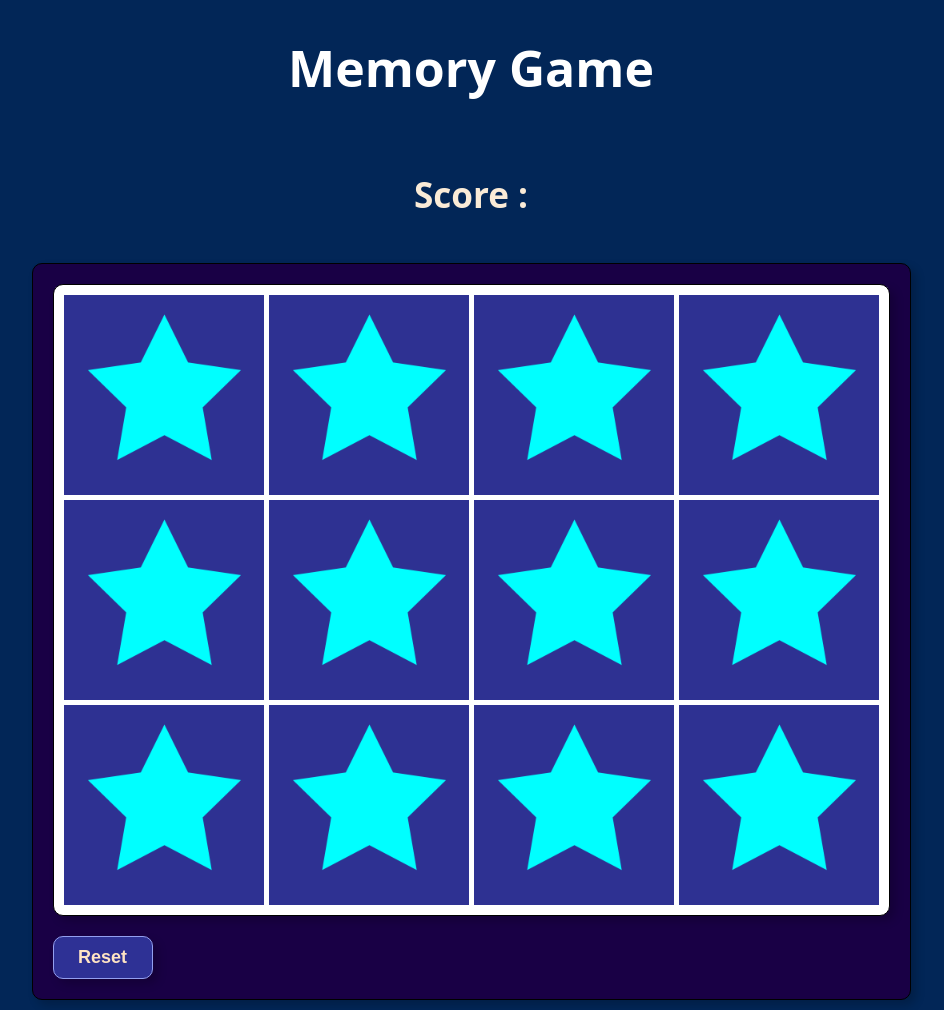
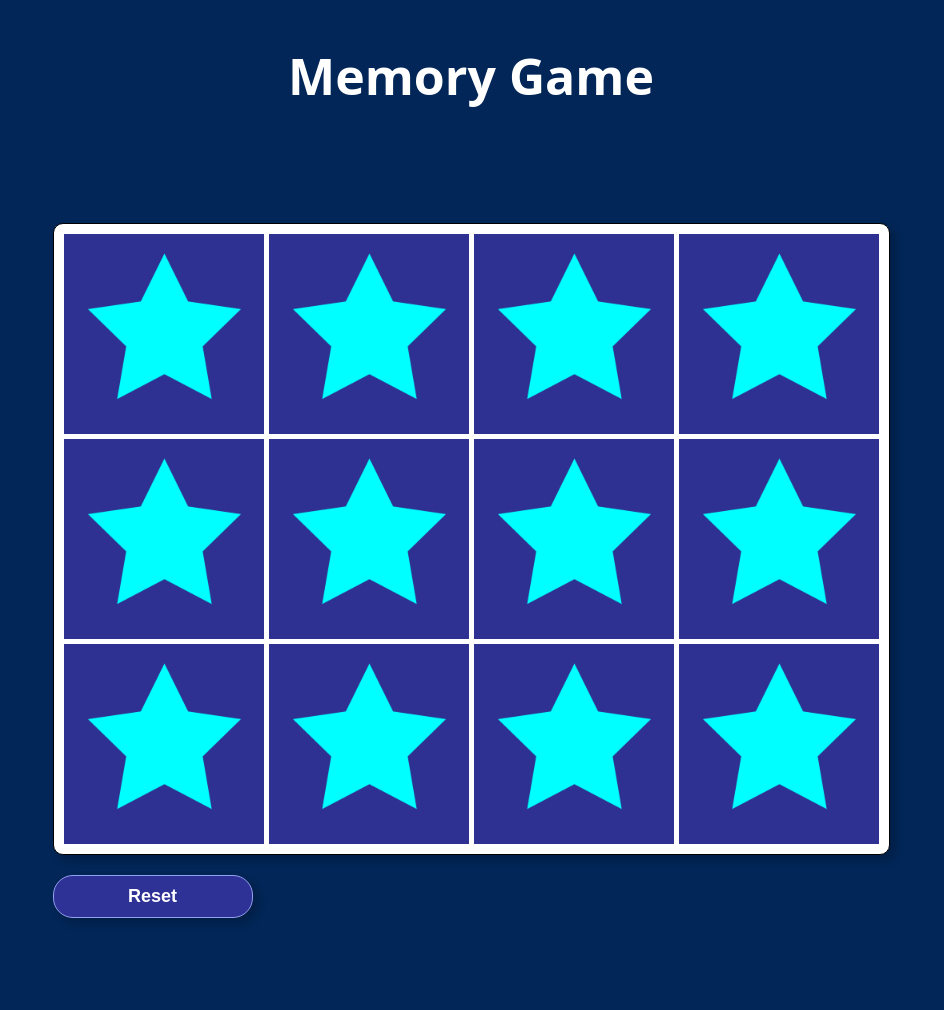
Before and after one commit to sameera474/Game-Project, a plain HTML site: page index.html in a window 1280 px wide. Shown: the whole page, without its empty margins (169-1113 px from the left). After the commit the page ends 936 px from the top, so only its background shows below. Drawn offline with Linux system fonts and the light colour scheme.

Commit message:
Adjested the Head lines

```diff
--- a/index.html
+++ b/index.html
@@ -7,12 +7,14 @@
     <link rel="stylesheet" href="style.css" />
   </head>
   <body>
-    <h1>Memory Game</h1>
-    <h3 id="your_results">Score : <span id="result"></span></h3>
+    <div class="main_Container">
+      <h1>Memory Game</h1>
+      <h3 id="your_results"><span id="result"></span></h3>
 
-    <div id="board_Reset">
-      <div id="board"></div>
-      <button id="resetButton" onclick="resetFunction()">Reset</button>
+      <div class="boardWithReset">
+        <div id="board"></div>
+        <button id="resetButton" onclick="resetFunction()">Reset</button>
+      </div>
     </div>
 
     <script src="script.js"></script>
--- a/script.js
+++ b/script.js
@@ -98,7 +98,7 @@ function checkForMatch() {
 
   if (cardsMatched.length === cardArray.length / 2) {
     result.textContent =
-      "Congratulations you win the game." + " Your score = " + scoreValue();
+      "Congratulations you win the game.." + " Your score = " + scoreValue();
 
     function scoreValue() {
       if (scoreResults.length <= 20) {
--- a/style.css
+++ b/style.css
@@ -37,6 +37,9 @@ body h1 {
 }
 
 body {
+  background-color: rgb(2, 38, 87);
+}
+.main_Container {
   font-size: 30px;
   height: 100%;
   margin: 0;
@@ -45,15 +48,16 @@ body {
   justify-content: center;
   align-items: center;
   font-family: "Open Sans", sans-serif;
-  background-color: rgb(2, 38, 87);
+
+  color: white;
 }
 
-#board_Reset {
+#boardWithReset {
   margin: 10px;
   padding: 10px;
   border: 1px solid black;
   border-radius: 10px;
-  background-color: rgb(25, 0, 69);
+  background-color: rgb(253, 251, 255);
   box-shadow: 5px 5px 10px rgba(0, 0, 0, 0.2);
   z-index: 1;
 }
@@ -62,14 +66,14 @@ body {
   font-size: large;
   font-weight: bold;
   align-items: center;
-  width: 100px;
+  width: 200px;
   margin: 10px;
   padding: 10px;
   border: 1px solid rgb(147, 159, 239);
-  border-radius: 10px;
+  border-radius: 20px;
   background-color: rgb(46, 49, 149);
   box-shadow: 5px 5px 10px rgba(0, 0, 0, 0.2);
-  color: bisque;
+  color: rgb(255, 255, 255);
 }
 
 #resetButton:hover {
@@ -85,10 +89,11 @@ body {
   font-size: large;
   font-weight: bold;
   align-items: center;
+  font-size: 30px;
   color: rgb(255, 255, 255);
 }
 
-#your_results {
+.your_results {
   color: #faebd7;
 }
 
```
